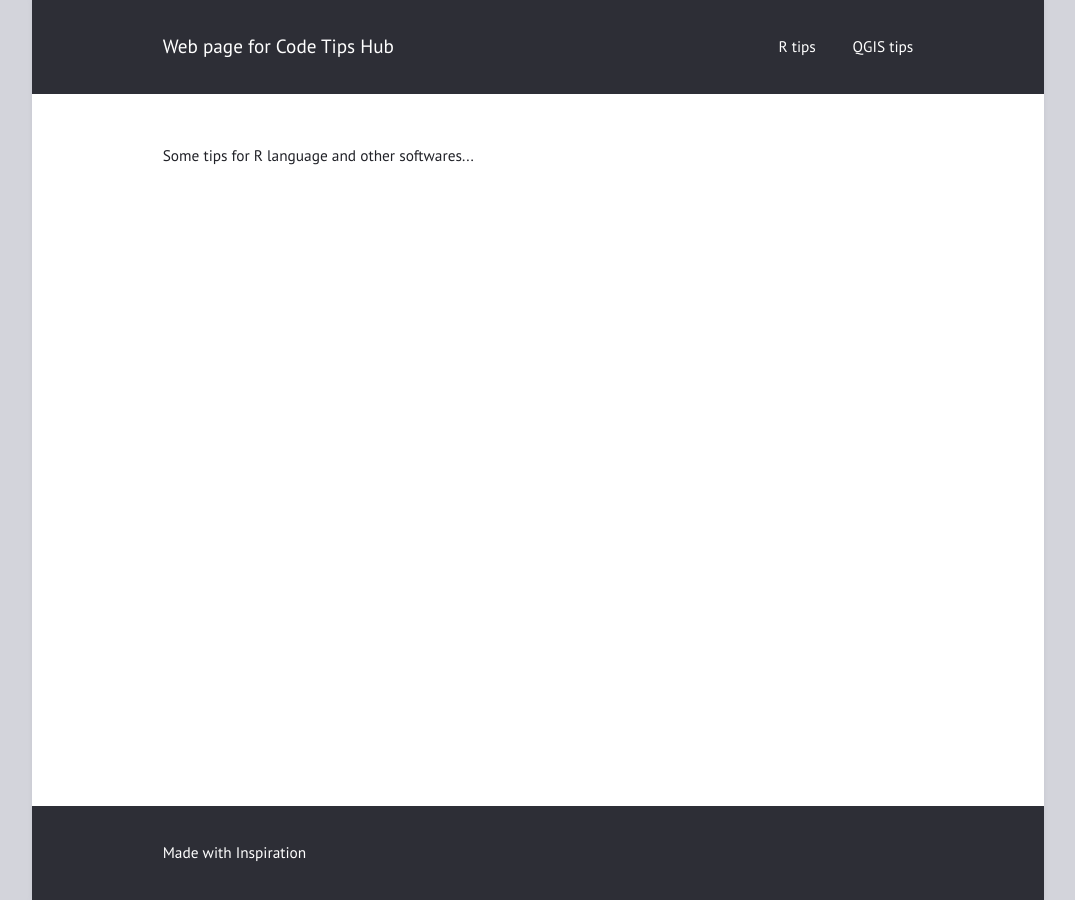
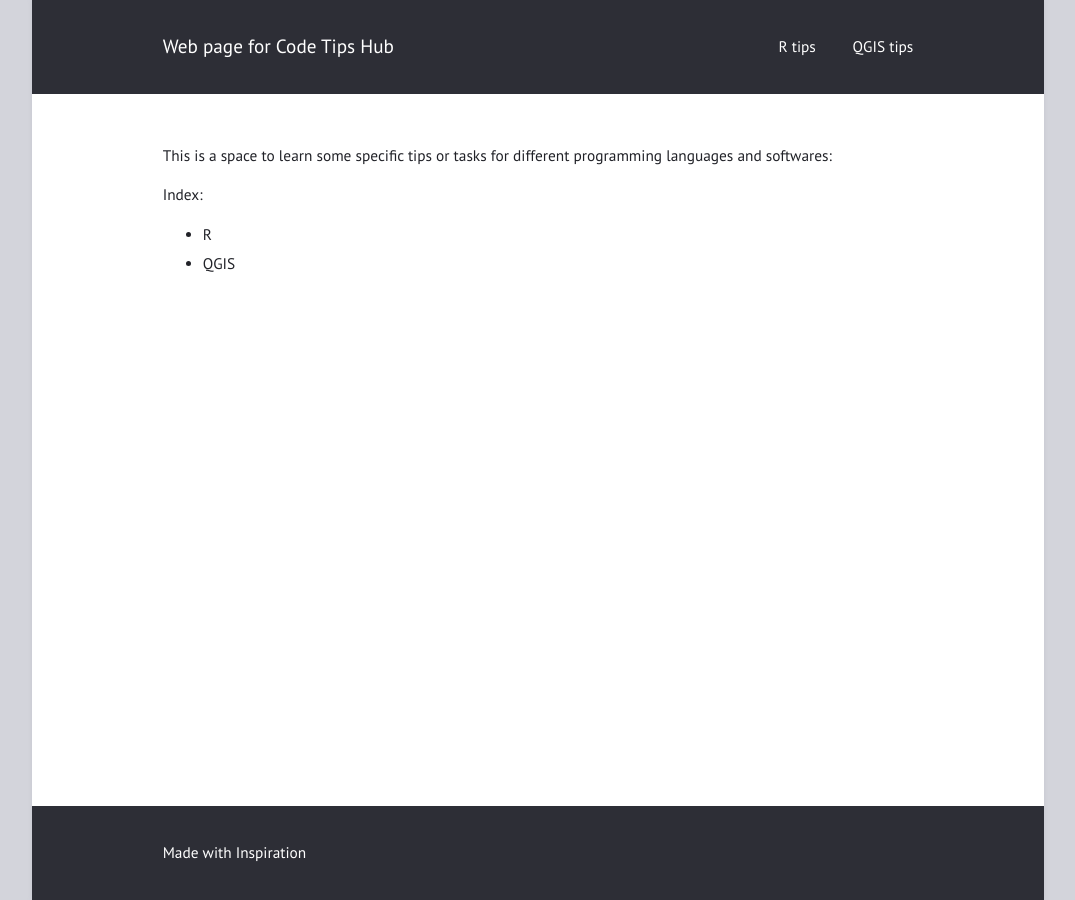
Before and after one commit to Gonzalo1985/CodeTipsHub, a Jekyll site: the page built from index.html, in a window 1280 px wide. Shown: the whole page, without its empty margins (102-1177 px from the left). Built offline with Jekyll 4.4.1, drawn with Linux system fonts in a browser that asks for light colours.

Commit message:
New files

```diff
--- a/index.html
+++ b/index.html
@@ -3,4 +3,10 @@ layout: page
 title: ""
 ---
 
-Some tips for R language and other softwares...
+This is a space to learn some specific tips or tasks for different programming languages and softwares:
+
+<p>Index:</p>
+<ul>
+  <li>R</li>
+  <li>QGIS</li>
+</ul>
```
